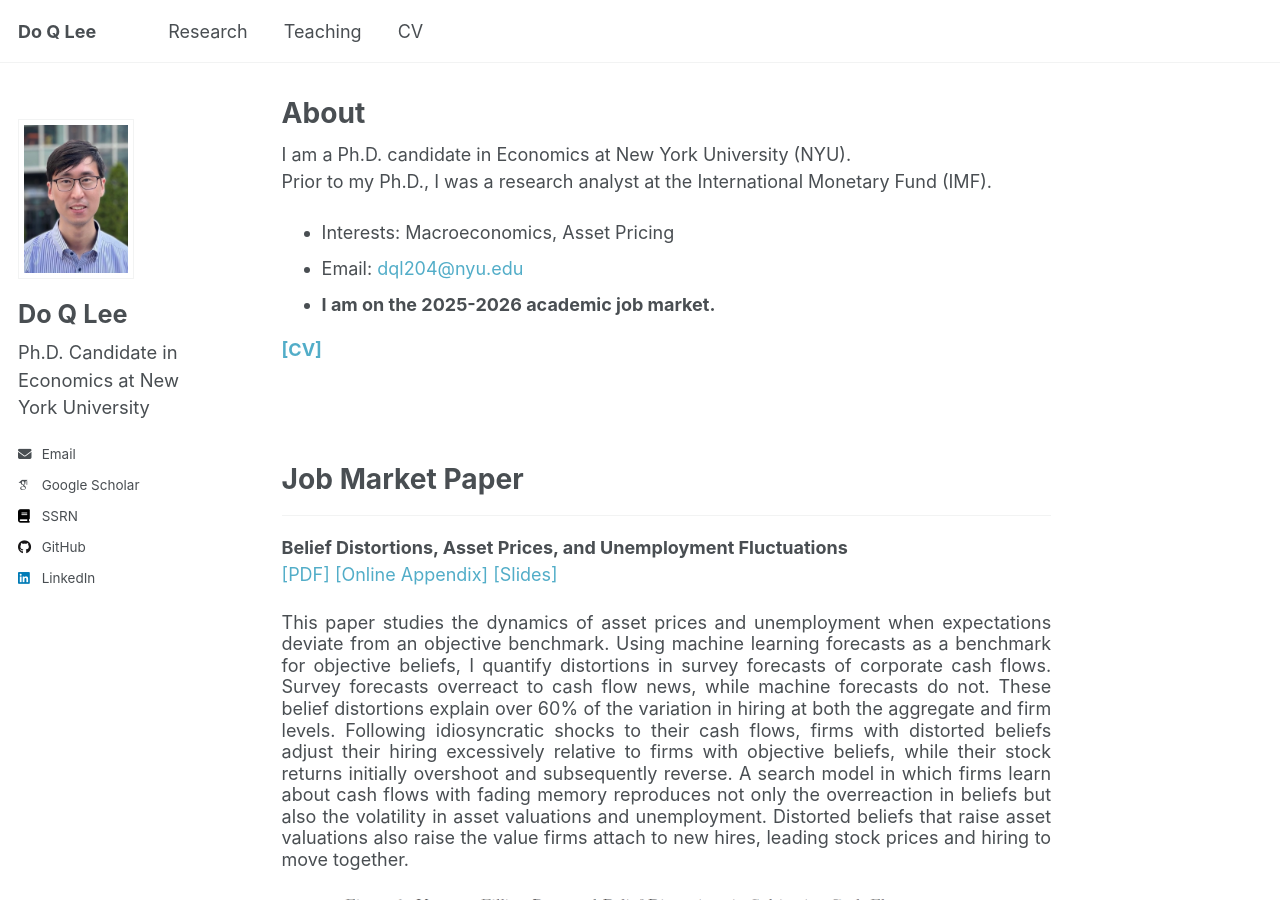
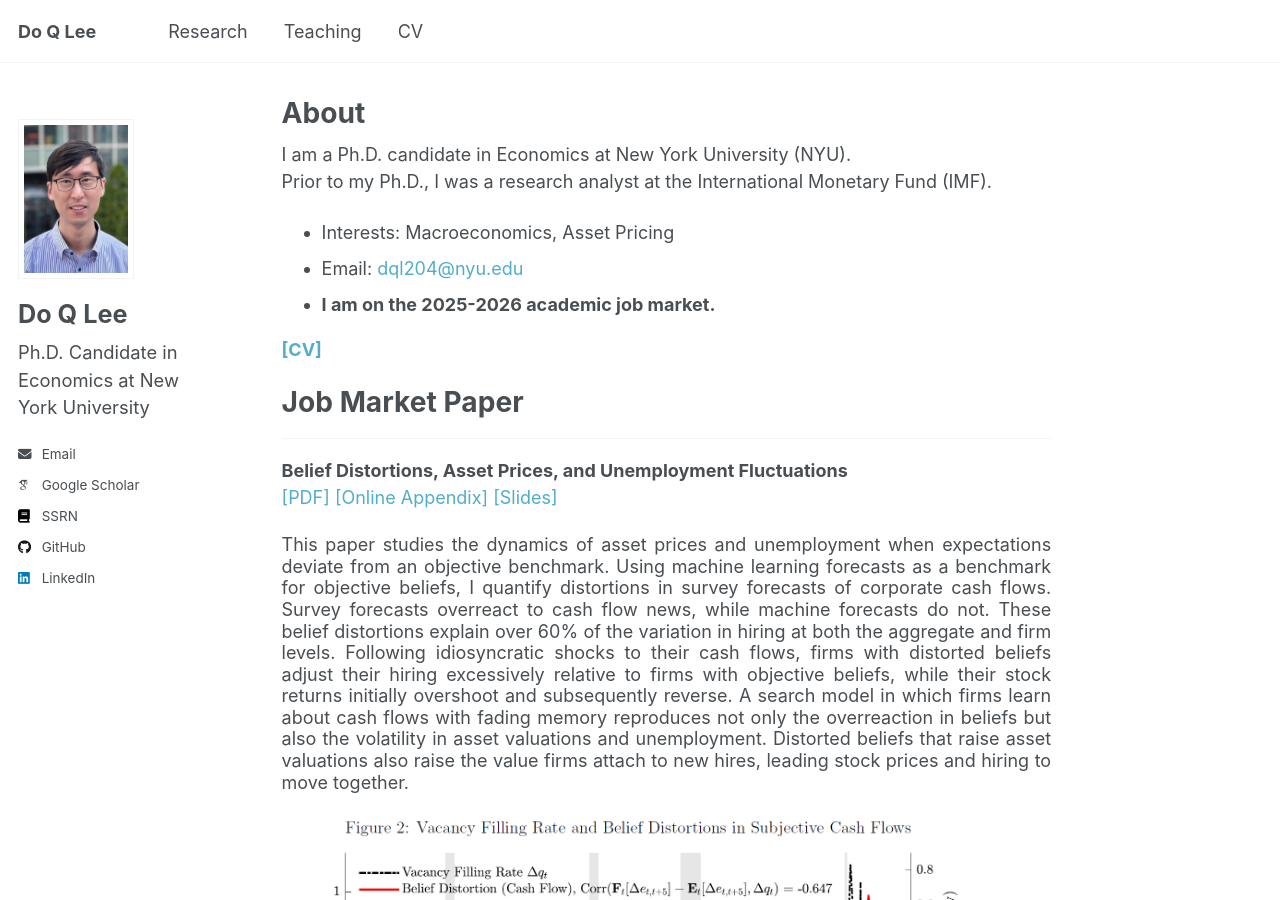
Before and after one commit to doqlee/doqlee.github.io, a Jekyll site: the page built from _pages/main.md, in a window 1280 px wide and 900 px high. Built offline with Jekyll 4.4.1, drawn with Linux system fonts in a browser that asks for light colours; some web fonts are replaced.

Commit message:
Update main.md

```diff
--- a/_pages/main.md
+++ b/_pages/main.md
@@ -89,11 +89,10 @@ Prior to my Ph.D., I was a research analyst at the International Monetary Fund (
 * **I am on the 2025-2026 academic job market.**
 
 [**[CV]**](../files/CV_Do_Lee.pdf)
-<br><br>
+<br>
 
 <div id="Research">
 </div>
-<br>
 
 Job Market Paper
 =========
@@ -105,7 +104,6 @@ This paper studies the dynamics of asset prices and unemployment when expectatio
 <br>
 <IMG src="../files/time_series_cycle_h20.png"  alt="BDUF" style="width:90%; height:auto;"/>
 </div>
-<br>
 
 Working Papers
 =========
@@ -205,7 +203,6 @@ Accurate assessment of workforce needs is critical for designing well-informed e
 <br>
 <IMG src="../files/STFGL2024.png"  alt="STFGL2024"/>
 </div>
-<br>
 
 Education
 =========
@@ -216,7 +213,6 @@ Education
 
 <div id="Teaching">
 </div>
-<br>
 
 Teaching
 =========
```
